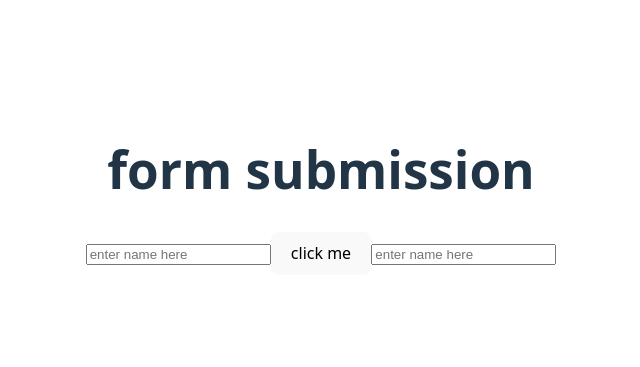
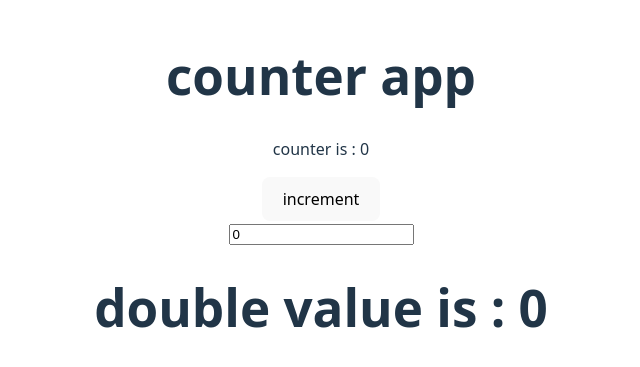
Before and after one commit to akashtyagi03/Practice-React, a React (Vite) app in the folder Practice-Task-In-React/: page / in a window 1280 px wide. Shown: the part 209-576 px from the top of the page, without its empty margins (319-959 px from the left). Built offline with nearby package versions, Linux system fonts and the light colour scheme.

Commit message:
practice useCall, useMemo

```diff
--- a/Practice-Task-In-React/src/App.jsx
+++ b/Practice-Task-In-React/src/App.jsx
@@ -1,30 +1,31 @@
-import { useState, useEffect, useRef } from 'react'
+import { useState, useEffect, useRef, useCallback, useMemo } from 'react'
 import './App.css'
-import { use } from 'react';
 
 function App() {
-  const inputref = useRef(0);
+  const [counter, setCounter] = useState(0);
+  const [value, setValue] = useState(0);
 
-  function handleclick(){
-    inputref.current.focus();
-  }
+ function expensivetask(num){
+  console.log("inside expensive function");
+  for(let i=0; i<1000000000; i++){}
+  return num*2;
+ }
+  const doublevalue = useMemo(() => expensivetask(value), [value]);
 
   return (
     <div>
-      <h1>form submission</h1>
-      <div>
-        <input type="text"
-        placeholder='enter name here'
-        ref={inputref}
-        />
-        <button onClick={handleclick}>
-          click me
-        </button>
-        <input type="text"
-        placeholder='enter name here'
-        ref={inputref}
-        />
-      </div>
+    <h1>counter app</h1>
+    <p>counter is : {counter}</p>
+
+    <button onClick={()=>{setCounter(counter+1)}}>increment</button>
+
+    <div>
+      <input type="number"
+      value={value}
+      placeholder='enter number for doubling'
+      onChange={(e)=>{setValue(e.target.value)}} />
+      <h1>double value is : {doublevalue}</h1>
+    </div>
     </div>
   )
 }
```
